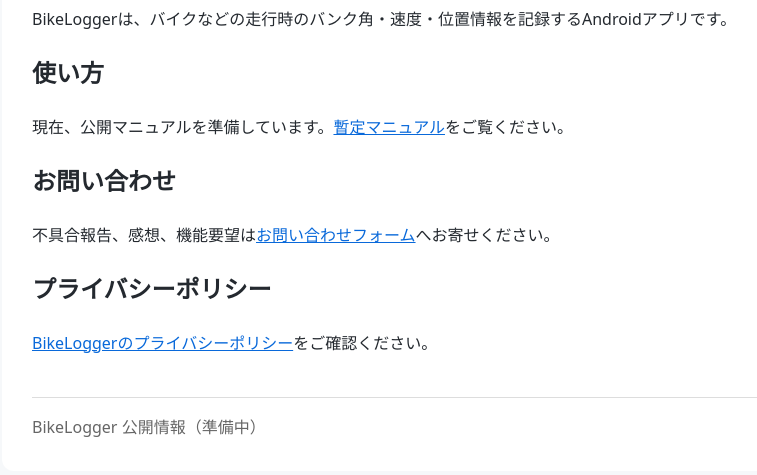
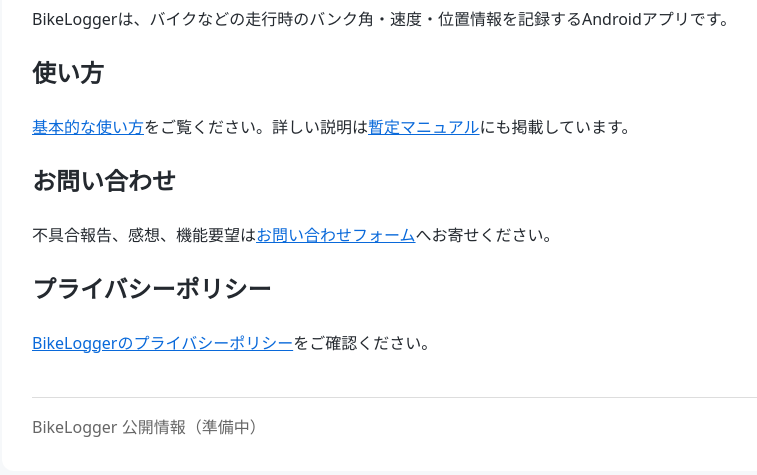
Before and after one commit to motomak/BikeLogger-Public, a plain HTML site: page index.html in a window 1280 px wide. Shown: the part 169-644 px from the top of the page, without its empty margins (228-985 px from the left). Drawn offline with Linux system fonts and the light colour scheme.

Commit message:
Link getting started guide from public homepage

```diff
--- a/index.html
+++ b/index.html
@@ -15,7 +15,7 @@ h1{color:#0969da}a{color:#0969da}footer{border-top:1px solid #ddd;margin-top:40p
 <h1>BikeLogger</h1>
 <p>BikeLoggerは、バイクなどの走行時のバンク角・速度・位置情報を記録するAndroidアプリです。</p>
 <h2>使い方</h2>
-<p>現在、公開マニュアルを準備しています。<a href="https://robot-jp.com/wiki/index.php/BikeLogger">暫定マニュアル</a>をご覧ください。</p>
+<p><a href="./guide.html">基本的な使い方</a>をご覧ください。詳しい説明は<a href="https://robot-jp.com/wiki/index.php/BikeLogger">暫定マニュアル</a>にも掲載しています。</p>
 <h2>お問い合わせ</h2>
 <p>不具合報告、感想、機能要望は<a href="https://robot-jp.com/contact/">お問い合わせフォーム</a>へお寄せください。</p>
 <h2>プライバシーポリシー</h2>
```
